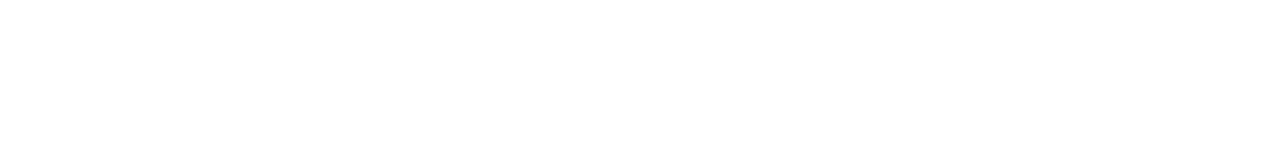
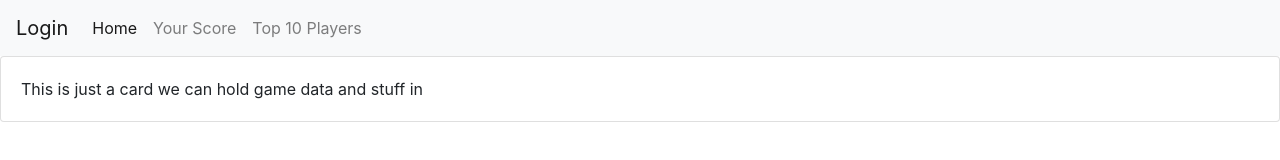
Before and after one commit to RichardHamp/team-venture, a plain HTML site: page index.html in a window 1280 px wide. Drawn offline with nearby package versions, Linux system fonts and the light colour scheme.

Commit message:
nav bar added and a black card added where were can throw game data

```diff
--- a/index.html
+++ b/index.html
@@ -2,11 +2,40 @@
 <html lang="en">
 <head>
     <meta charset="UTF-8">
-    <meta name="viewport" content="width=device-width, initial-scale=1.0">
-    <meta http-equiv="X-UA-Compatible" content="ie=edge">
-    <title>Lexicon Game</title>
+    <title>Dexicon The Game</title>
+    <link rel="stylesheet" href="https://stackpath.bootstrapcdn.com/bootstrap/4.3.1/css/bootstrap.min.css" integrity="sha384-ggOyR0iXCbMQv3Xipma34MD+dH/1fQ784/j6cY/iJTQUOhcWr7x9JvoRxT2MZw1T" crossorigin="anonymous">
+    <script src="https://code.jquery.com/jquery-3.4.1.js" integrity="sha256-WpOohJOqMqqyKL9FccASB9O0KwACQJpFTUBLTYOVvVU=" crossorigin="anonymous"></script>
+    <meta name="viewport" content="width=device-width, initial-scale=1">
 </head>
 <body>
+        <nav class="navbar navbar-expand-lg navbar-light bg-light">
+                <a class="navbar-brand" href="#">Login</a>
+                <button class="navbar-toggler" type="button" data-toggle="collapse" data-target="#navbarNav" aria-controls="navbarNav" aria-expanded="false" aria-label="Toggle navigation">
+                  <span class="navbar-toggler-icon"></span>
+                </button>
+                <div class="collapse navbar-collapse" id="navbarNav">
+                  <ul class="navbar-nav">
+                    <li class="nav-item active">
+                      <a class="nav-link" href="#">Home <span class="sr-only">(current)</span></a>
+                    </li>
+                    <li class="nav-item">
+                      <a class="nav-link" href="#">Your Score</a>
+                    </li>
+                    <li class="nav-item">
+                      <a class="nav-link" href="#">Top 10 Players</a>
+                    </li>
+                   </ul>
+                </div>
+              </nav>
+<!--Game goes here-->
+
+                <div class="card">
+                        <div class="card-body">
+                          This is just a card we can hold game data and stuff in
+                        </div>
+                </div>
+
+
 
 </body>
 </html>
```
